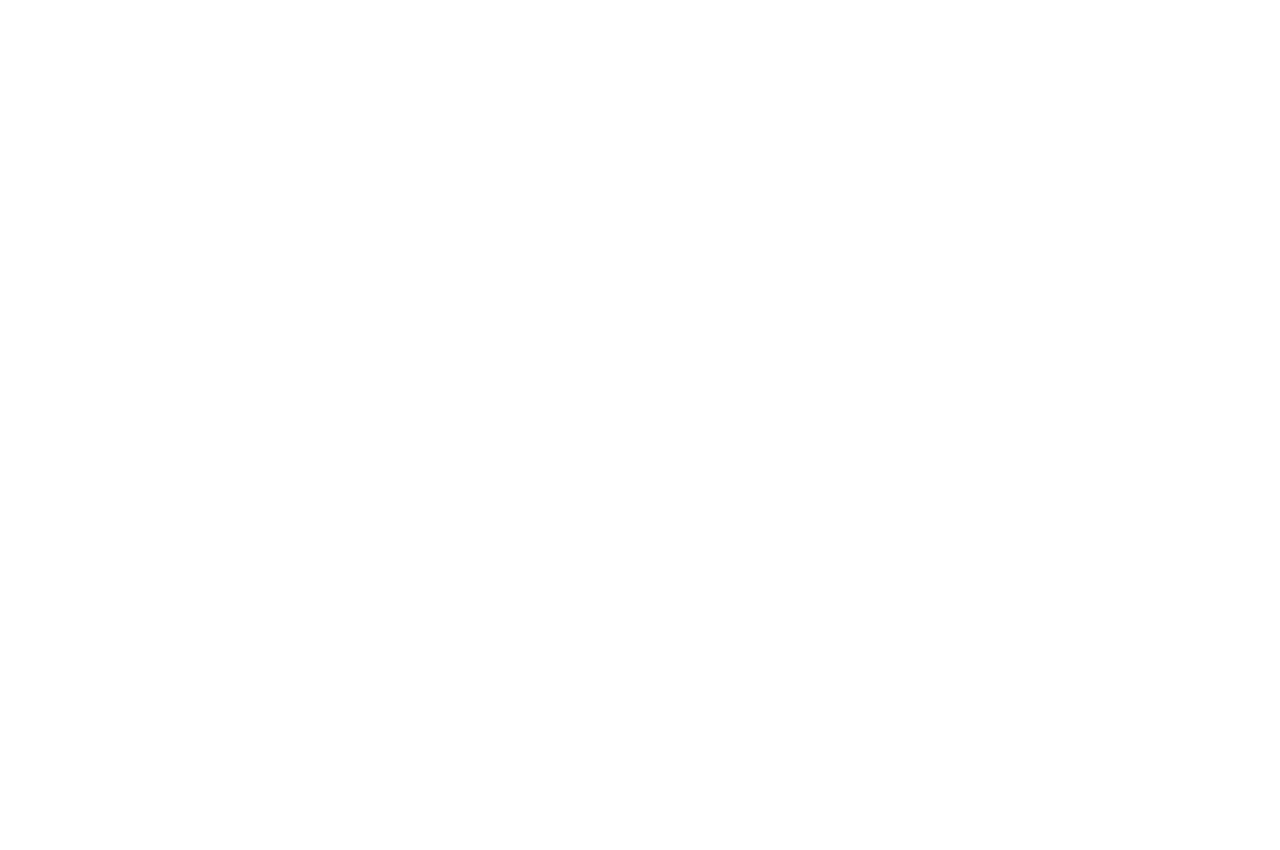
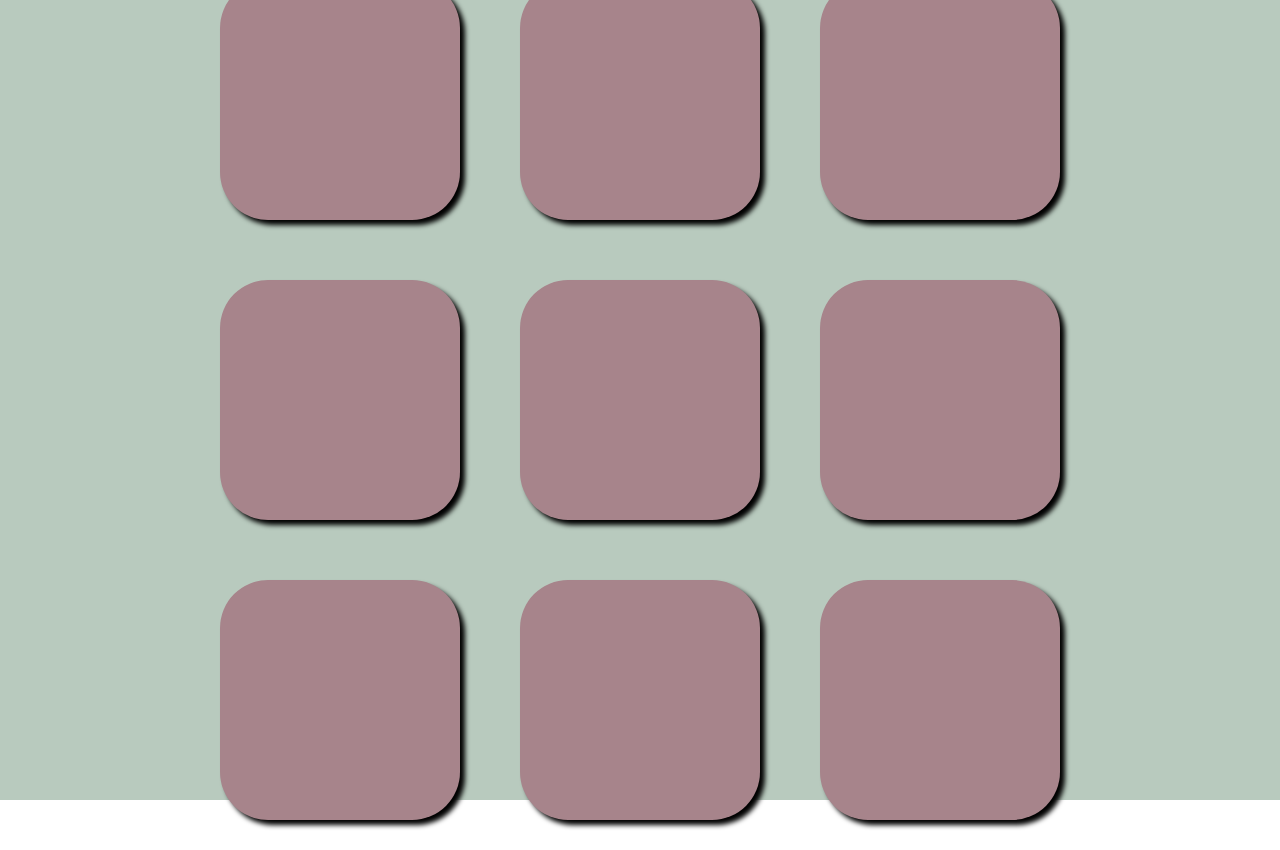
Before and after one commit to FrancoTejo/gato, a React (Create React App) app: page / in a window 1280 px wide. Before the commit the page ends 800 px from the top, so only its background shows below. Built offline with nearby package versions, Linux system fonts and the light colour scheme.

Commit message:
se definen propiedades flex para board y definen colores y efectos al ubicar el cursor encima de cada casilla

```diff
--- a/src/App.css
+++ b/src/App.css
@@ -1,38 +1,8 @@
-.App {
-  text-align: center;
-}
-
-.App-logo {
-  height: 40vmin;
-  pointer-events: none;
-}
-
-@media (prefers-reduced-motion: no-preference) {
-  .App-logo {
-    animation: App-logo-spin infinite 20s linear;
-  }
-}
-
-.App-header {
-  background-color: #282c34;
-  min-height: 100vh;
+.container{
   display: flex;
   flex-direction: column;
+  justify-content: center;
   align-items: center;
-  justify-content: center;
-  font-size: calc(10px + 2vmin);
-  color: white;
+  height: 100vh;
+  background-color: #b8cabe;
 }
-
-.App-link {
-  color: #61dafb;
-}
-
-@keyframes App-logo-spin {
-  from {
-    transform: rotate(0deg);
-  }
-  to {
-    transform: rotate(360deg);
-  }
-}
--- /dev/null
+++ b/src/components/Board/Board.css
@@ -0,0 +1,8 @@
+.board{
+    display: flex;
+    flex-direction: column;
+}
+
+.row{
+    display: flex;
+}
--- a/src/components/Board/Board.js
+++ b/src/components/Board/Board.js
@@ -1,11 +1,12 @@
-import Square from "../Square/Square";
+import Square from "../Square/square";
+import './Board.css'
 
 const Board = ({squares}) => {
 
     const createSquares = values => (
         values.map(value =>
             (
-            <Square value={squares[value]} key={`square_${value}`}/>
+                <Square value={squares[value]} key={`square_${value}`}/>
             )
         )
     );
--- /dev/null
+++ b/src/components/Square/Square.css
@@ -0,0 +1,20 @@
+.square{
+    width: 15rem;
+    height: 15rem;
+    background-color: #a7848b;
+    /* border: solid; */
+    margin: 30px;
+    border-radius: 20%;
+    box-shadow: 5px 5px 5px rgb(0, 0, .5) ;
+    cursor: pointer;
+
+}
+
+.square:hover{
+    background-color: #c0b19e;
+    border: solid;
+    transition: 1.5s;
+    box-shadow: 5px 5px 20px rgb(0, 0, .5) ;
+    transform: scale(1.2);  /* agranda los elementos */
+
+}
--- a/src/components/Square/Square.js
+++ b/src/components/Square/Square.js
@@ -1,3 +1,5 @@
+import './Square.css'
+
 const Square = ({ value })  => {
 
     return(
--- a/src/index.css
+++ b/src/index.css
@@ -1,13 +1,5 @@
 body {
   margin: 0;
-  font-family: -apple-system, BlinkMacSystemFont, 'Segoe UI', 'Roboto', 'Oxygen',
-    'Ubuntu', 'Cantarell', 'Fira Sans', 'Droid Sans', 'Helvetica Neue',
-    sans-serif;
-  -webkit-font-smoothing: antialiased;
-  -moz-osx-font-smoothing: grayscale;
+  font-family: Helvetica, sans-serif;
+
 }
-
-code {
-  font-family: source-code-pro, Menlo, Monaco, Consolas, 'Courier New',
-    monospace;
-}
```
